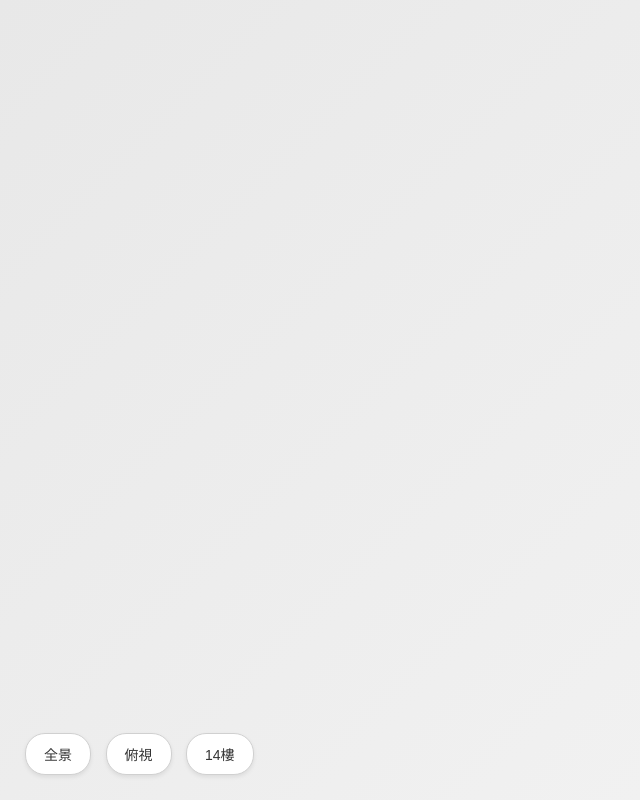
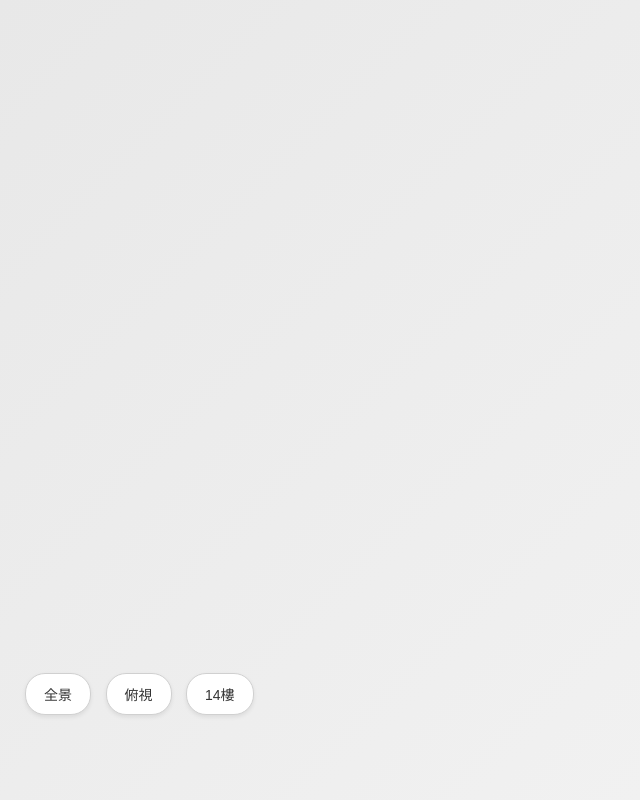
Before and after one commit to palinelee/TwinTower, a plain HTML site: page index.html in a window 1280 px wide. Both pictures are taken after a click on the button "Start". Shown: the whole page, without its empty margins (0-640 px from the left). Drawn offline with Linux system fonts and the light colour scheme; some packages are replaced by stand-ins of ours; a script that the page names is missing.

Commit message:
index.html

```diff
--- a/index.html
+++ b/index.html
@@ -26,7 +26,7 @@
       }
       .buttons {
         position: fixed;
-        bottom: 20px;
+        bottom: calc(80px + env(safe-area-inset-bottom));
         left: 20px;
         z-index: 10;
       }
```
